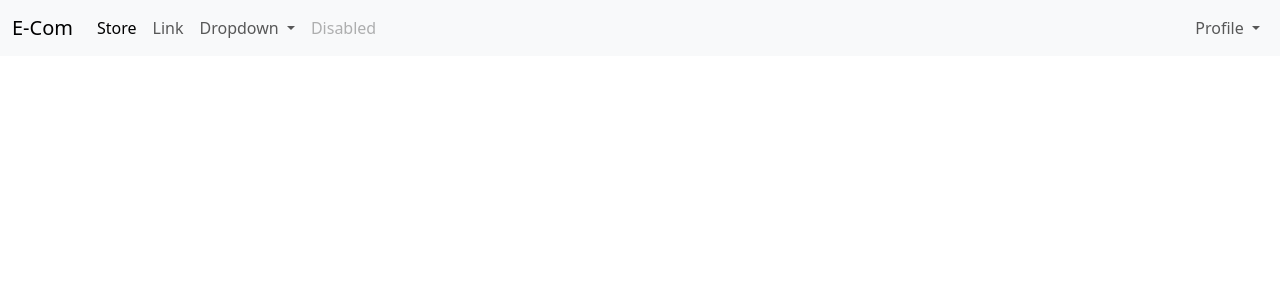
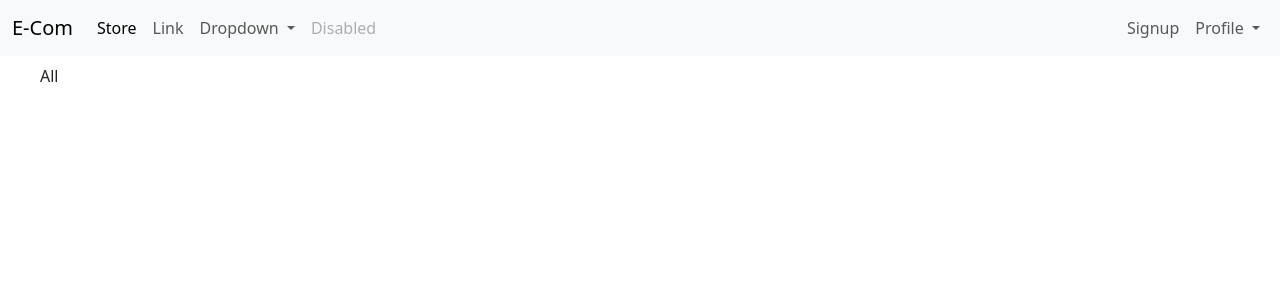
Before and after one commit to Rajivsraj/dblog, a Django app: page / in a window 1280 px wide. Shown: the top 300 px of the page. Run offline with Django 4.2, Linux system fonts and the light colour scheme; data that the repository does not hold is empty.

Commit message:
All Products, Category Wise Product Completed, Now Next Will goto Signup Page

```diff
--- a/store/models/product.py
+++ b/store/models/product.py
@@ -11,3 +11,10 @@ class Product(models.Model):
     @staticmethod
     def get_all_products():
         return Product.objects.all()
+
+    @staticmethod
+    def get_all_products_by_cat_id(category_id):
+        if category_id:
+            return Product.objects.filter(category_id=category_id)
+        else:
+            return Product.objects.all()
--- a/store/templates/base.html
+++ b/store/templates/base.html
@@ -3,7 +3,7 @@
   <head>
     <meta charset="utf-8">
     <meta name="viewport" content="width=device-width, initial-scale=1">
-    <title>Bootstrap demo</title>
+    <title>ECom</title>
     <link href="https://cdn.jsdelivr.net/npm/bootstrap@5.3.0-alpha1/dist/css/bootstrap.min.css" rel="stylesheet" integrity="sha384-GLhlTQ8iRABdZLl6O3oVMWSktQOp6b7In1Zl3/Jr59b6EGGoI1aFkw7cmDA6j6gD" crossorigin="anonymous">
   </head>
 <body>
@@ -16,7 +16,7 @@
     <div class="collapse navbar-collapse" id="navbarSupportedContent">
       <ul class="navbar-nav me-auto mb-2 mb-lg-0">
         <li class="nav-item">
-          <a class="nav-link active" aria-current="page" href="#">Store </a>
+          <a class="nav-link active" aria-current="page" href="/">Store </a>
         </li>
         <li class="nav-item">
           <a class="nav-link" href="#">Link</a>
@@ -37,6 +37,9 @@
         </li>
       </ul>
       <ul class="d-flex navbar-nav">
+        <li class="nav-item">
+          <a href="signup/" class="nav-link">Signup</a>
+        </li>
         <li class="nav-item dropdown">
           <a class="nav-link dropdown-toggle" href="#" role="button" data-bs-toggle="dropdown" aria-expanded="false">
             Profile
--- a/store/templates/index.html
+++ b/store/templates/index.html
@@ -5,9 +5,9 @@
   <div class="row mx-auto">
     <div class="col-2">
       <ul class="list-group list-group-flush">
+            <a href="/" class="list-group-item list-group-item-action">All</a>
         {% for category in all_categories %}
-            <li class="list-group-item">{{category.name}}</li>
-
+            <a href="/?cat_id={{category.id}}" class="list-group-item list-group-item-action">{{category.name}}</a>
         {% endfor %}
       </ul>
     </div>
--- a/store/urls.py
+++ b/store/urls.py
@@ -3,5 +3,7 @@ from django.urls import path
 from .views import index
 
 urlpatterns = [
-    path("", index)
+    path("", index),
+    path("signup/", index),
+
 ]
--- a/store/views.py
+++ b/store/views.py
@@ -3,13 +3,22 @@ from django.http import HttpResponse
 from .models.product import Product
 from .models.category import Category
 
+
 # Create your views here.
 def index(request):
-    products = Product.get_all_products()
+    products = None
     categories = Category.get_all_categories()
+
+    category_id = request.GET.get("cat_id")
+
+    if category_id:
+        products = Product.get_all_products_by_cat_id(category_id)
+    else:
+        products = Product.get_all_products()
+
     data = {
         "all_products": products,
         "all_categories": categories
     }
-    print(products)
+
     return render(request, "index.html", data)
```
Also changed, not shown: uploads/products/07_HTML_Formatting_Tags_-_2_OcIuhHC.png (added), uploads/products/08_HTML_Formatting_Tags_-_3_8kdIeqR.png (added), uploads/products/08_HTML_Formatting_Tags_-_3_cCF1R4x.png (added).
